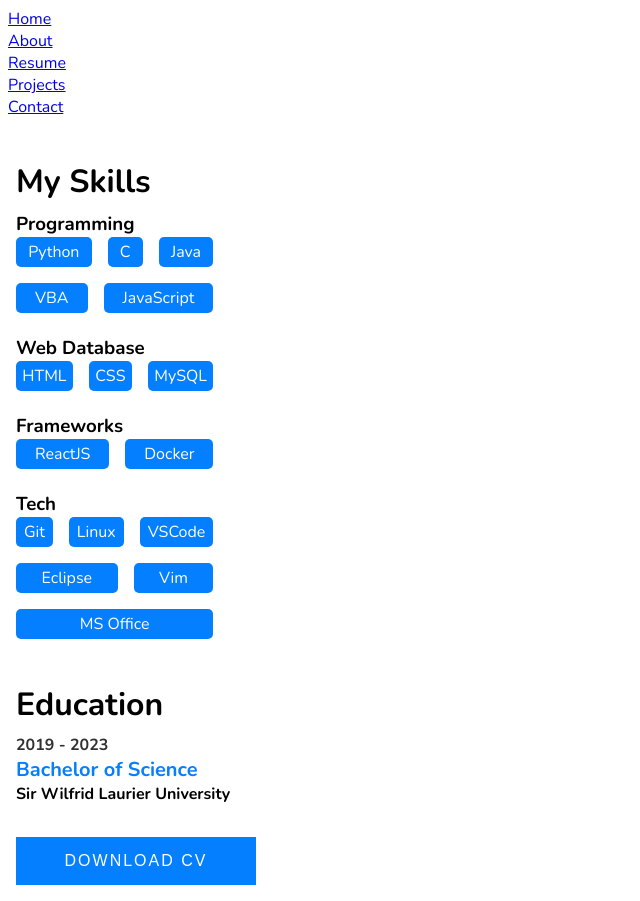
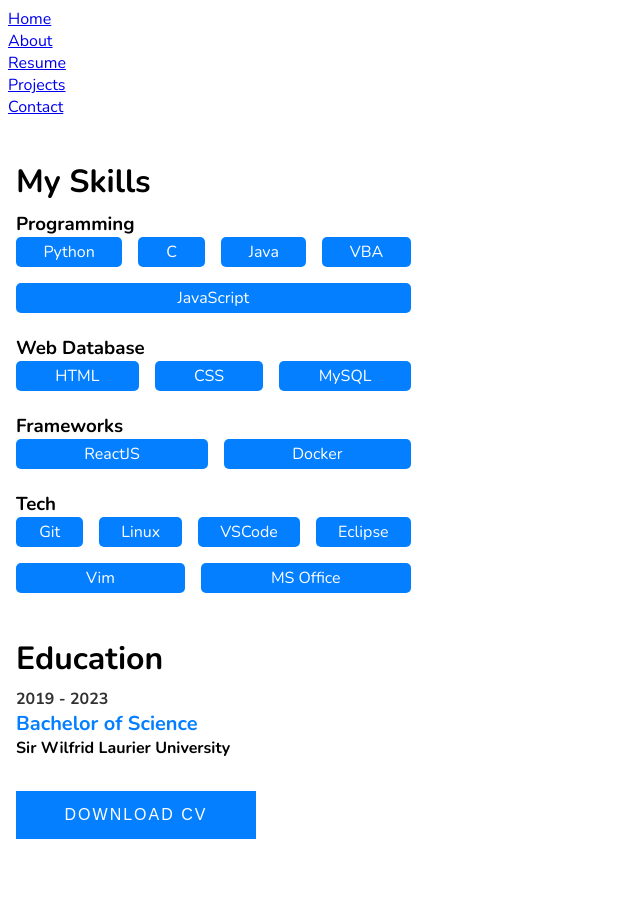
Before and after one commit to mkydd/react-portfolio, a React (Create React App) app: page /resume in a window 1280 px wide. Shown: the whole page, without its empty margins (0-640 px from the left). After the commit the page ends 855 px from the top, so only its background shows below. Built offline with nearby package versions, Linux system fonts and the light colour scheme.

Commit message:
adjust Resume page li styling

```diff
--- a/src/styles/styles.css
+++ b/src/styles/styles.css
@@ -113,7 +113,6 @@ body {
     list-style-type: none;
     justify-content: center;
     padding: 0;
-    max-width: 50%;
 }
 
 .resume-page li {
@@ -123,6 +122,7 @@ body {
     padding: 0.25rem;
     flex-grow: 1;
     text-align: center;
+    min-width: 15%;
 }
 
 .education {
```
